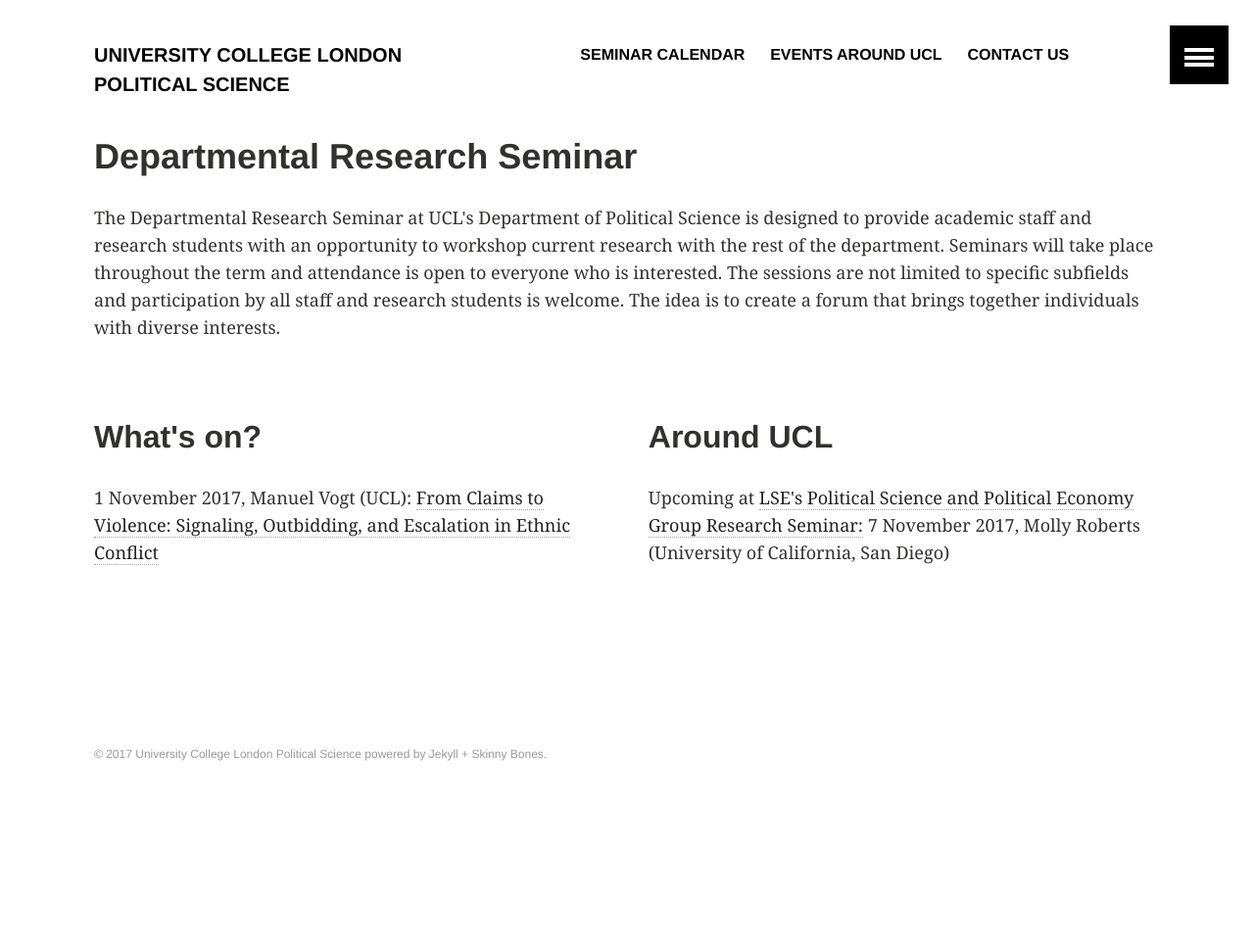
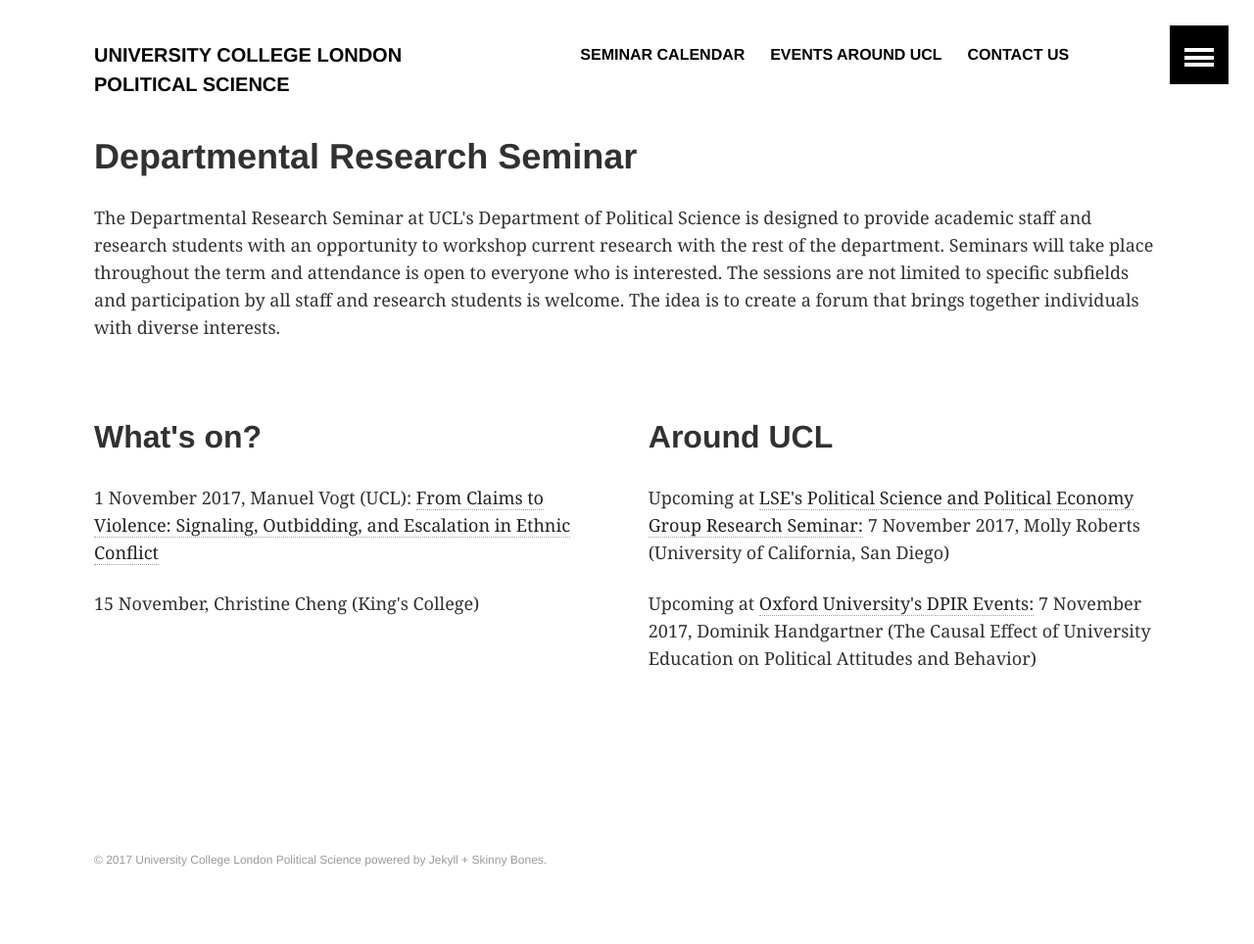
Before and after one commit to phischroeder/drs_page, a Jekyll site: the page built from index.html, in a window 1280 px wide. Shown: the whole page at 98% size. Built offline with Jekyll 4.4.1, drawn with Linux system fonts in a browser that asks for light colours; before the commit the page ends 900 px from its top, so only the background shows below that.

Commit message:
Update index.html

```diff
--- a/index.html
+++ b/index.html
@@ -16,8 +16,10 @@
 <div style="float: left; width: 48%;">
   <h2>What's on?</h2>
   <p>1 November 2017, Manuel Vogt (UCL): <a href = "https://moodle.ucl.ac.uk/mod/resource/view.php?id=3156133" target = "_blank">From Claims to Violence: Signaling, Outbidding, and Escalation in Ethnic Conflict</a></p>
-  </div>
+  <p>15 November, Christine Cheng (King's College)</p>
+</div>
 <div style="float: right; width: 48%;">
   <h2>Around UCL</h2>
   <p>Upcoming at <a href = "http://www.lse.ac.uk/government/research/resgroups/PSPE/ResearchSeminar.aspx" target = "_blank" >LSE's Political Science and Political Economy Group Research Seminar:</a> 7 November 2017, Molly Roberts (University of California, San Diego)</p>
+  <p>Upcoming at <a href = "https://www.politics.ox.ac.uk/events.html" target = "_blank" >Oxford University's DPIR Events:</a> 7 November 2017, Dominik Handgartner (The Causal Effect of University Education on Political Attitudes and Behavior)</p>
 </div>
```
